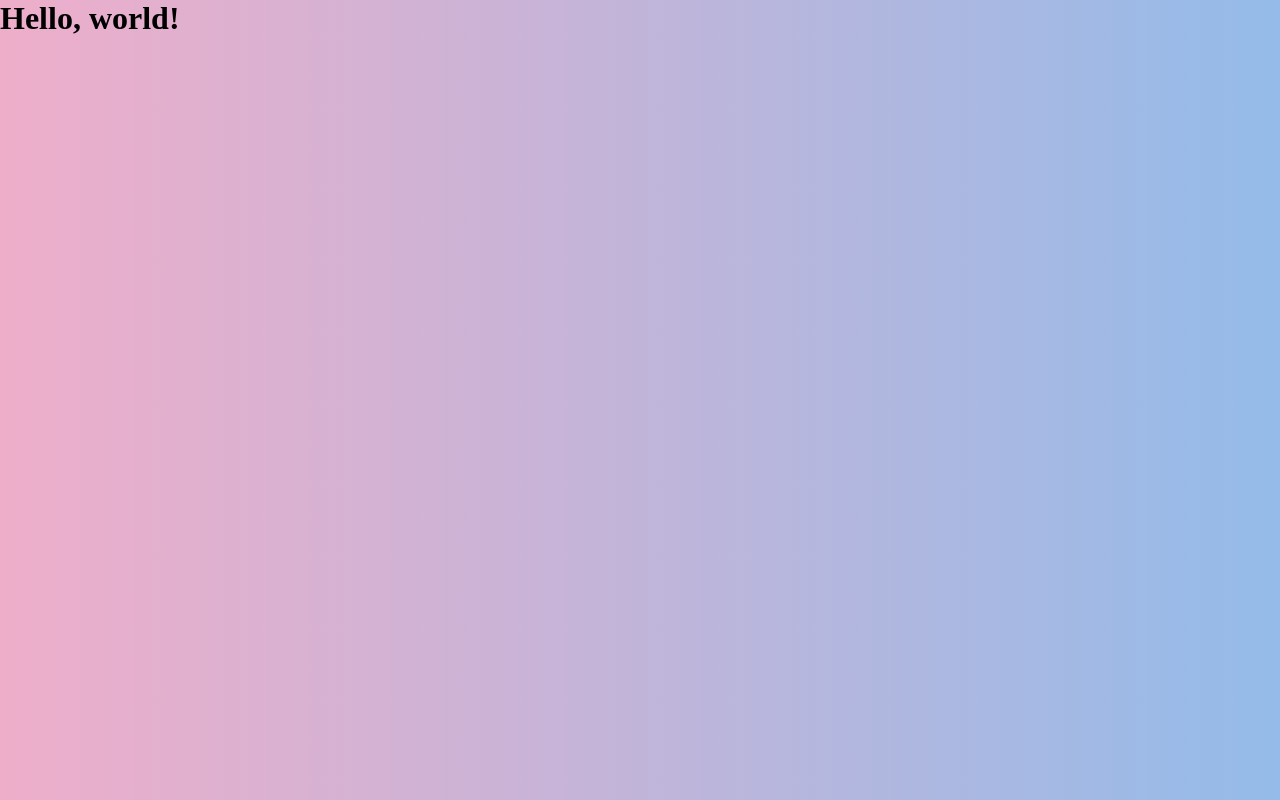
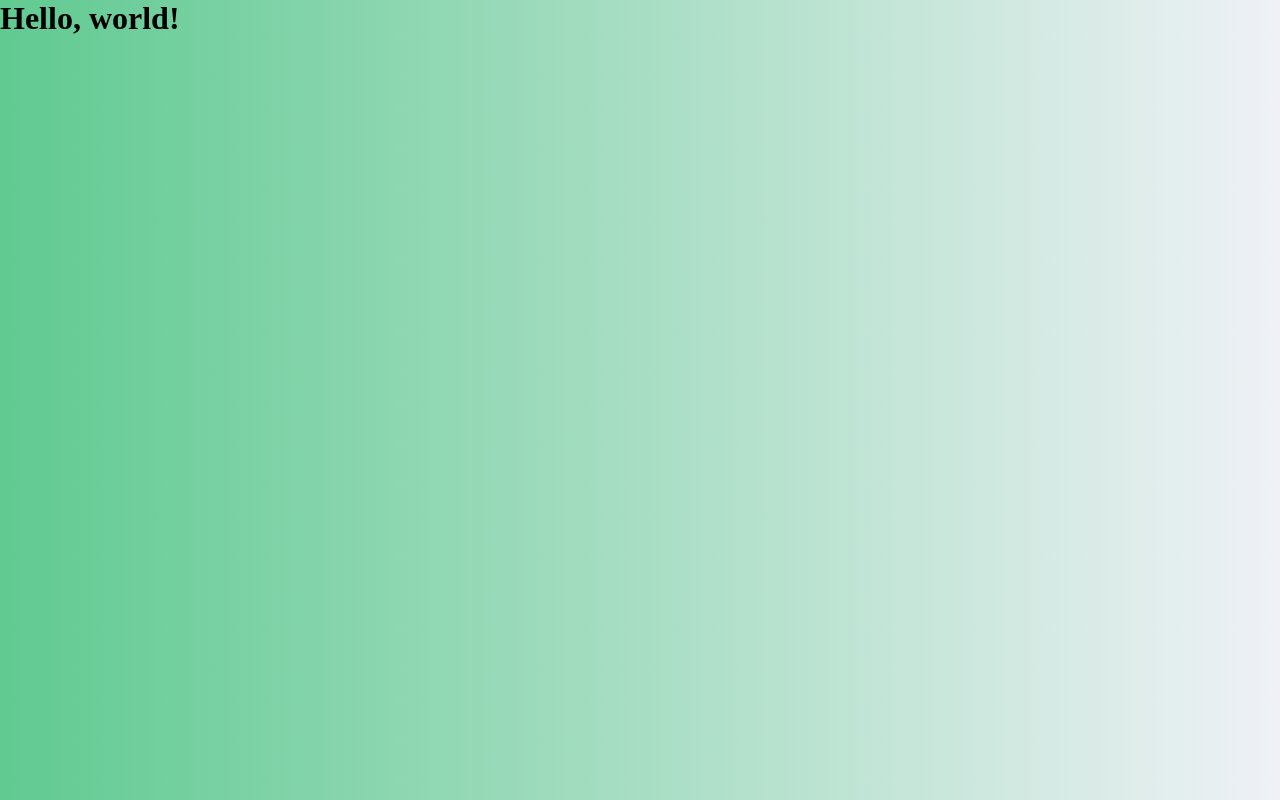
Before and after one commit to TheSilkFlower/weather, a Vue app: page / in a window 1280 px wide. Built offline with nearby package versions, Linux system fonts and the light colour scheme.

Commit message:
Изменила цвет фона

```diff
--- a/src/assets/main.css
+++ b/src/assets/main.css
@@ -4,5 +4,5 @@
 }
 
 body {
-  background: linear-gradient(90deg, rgba(238,174,202,1) 0%, rgba(148,187,233,1) 100%);
+  background: linear-gradient(90deg, #60CA91 0%, #EFF1F6 100%);
 }
```
